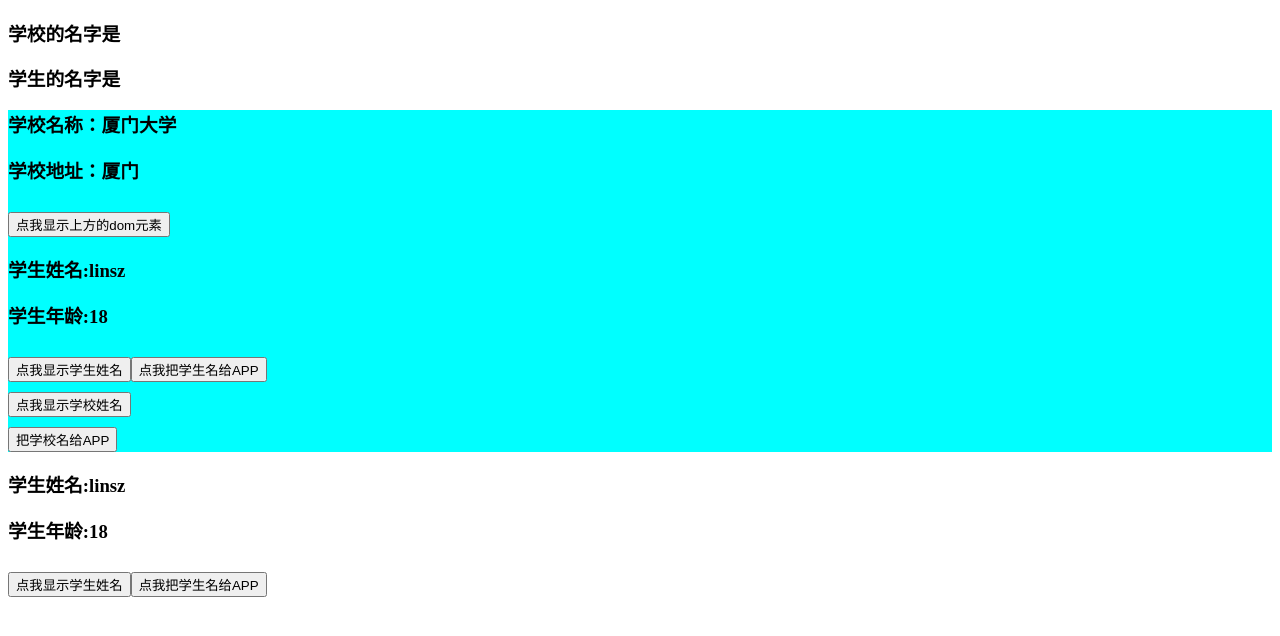
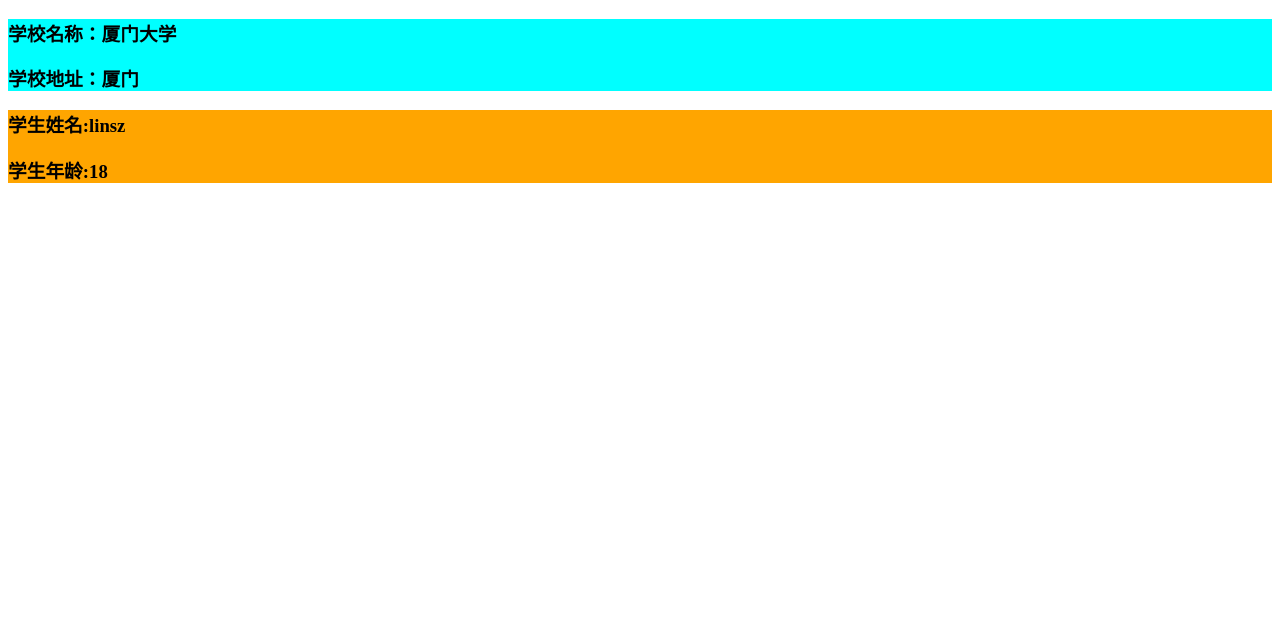
Before and after one commit to linszjava/vue-learn, a Vue app in the folder vue_cli_test/: page / in a window 1280 px wide. Shown: the top 636 px of the page. Built offline with nearby package versions, Linux system fonts and the light colour scheme.

Commit message:
合并和提交之前文件 至自定义事件

```diff
--- a/vue_cli_test/src/App.vue
+++ b/vue_cli_test/src/App.vue
@@ -1,7 +1,5 @@
 <template>
   <div>
-    <h3>学校的名字是{{ schoolName }}</h3>
-    <h3>学生的名字是{{ studentName }}</h3>
     <!-- <h3>使用$ref 学生的名字是{{ refStudentName }}</h3> -->
     <!-- 把学校名给app -->
     <!-- 方法1 使用props加提前制定好的函数 -->
@@ -22,11 +20,10 @@
 </template>
 
 <script>
-import PropStudent from './components/PropStudent.vue';
 import School from './components/School.vue';
 import Student from './components/Student.vue';
 export default {
-  components: { School, PropStudent, Student },
+  components: { School, Student },
   name: 'App',
   data() {
     return {
@@ -60,6 +57,6 @@ export default {
 };
 </script>
 
-<style lang="scss" scoped>
+<style scoped>
 
 </style>
--- a/vue_cli_test/src/components/PropStudent.vue
+++ /dev/null
@@ -1,46 +0,0 @@
-<template>
-    <div>
-        <h3>学生姓名:{{ name }}</h3>
-        <!-- <h3>学生年龄:{{ age + 1 }}</h3> -->
-        <h3>学生年龄:{{ realAge +1 }}</h3>
-        <h3>学生性别:{{ sex }}</h3>
-
-
-    </div>
-</template>
-
-<script>
-export default {
-    name: 'PropStudent',
-
-    data() {
-        return {
-            name: 'linsz',
-            age: 18,
-            sex: '男',
-            realAge: this.age  // 强制要修改props中的值
-        };
-    },
-    // props: ['name','age','sex']   // ① 简单写法
-    // props:{                          // ② 写法二 声明该属性的类型
-    //     name: String,
-    //     age: Number,
-    //     sex: String
-    // }
-    props:{    // 写法三 声明该属性的类型 是否需要 默认值
-        name:{
-            type: String,
-            require: true
-        },
-        age:{
-            type: Number,
-            default: 99
-        },
-        sex:{
-            type: String,
-            default: '女'
-        }
-    }
-
-};
-</script>
--- a/vue_cli_test/src/components/School.vue
+++ b/vue_cli_test/src/components/School.vue
@@ -2,10 +2,10 @@
     <div class="demo">
         <h3 ref="r1">学校名称：{{name}}</h3>
         <h3>学校地址：{{addr}}</h3>
-        <button @click="showDOM" ref="r2">点我显示上方的dom元素</button>
-        <Student ref="r3"></Student>
-        <button @click="showName">点我显示学校姓名</button> <br/>
-        <button @click="sendSchoolName">把学校名给APP</button>
+        <!-- <button @click="showDOM" ref="r2">点我显示上方的dom元素</button> -->
+        <!-- <Student ref="r3"></Student>       -->
+        <!-- <button @click="showName">点我显示学校姓名</button> <br/>
+        <button @click="sendSchoolName">把学校名给APP</button> -->
 
 
 
--- a/vue_cli_test/src/components/Student.vue
+++ b/vue_cli_test/src/components/Student.vue
@@ -1,10 +1,10 @@
 <template>
-    <div>
+    <div class="demo">
         <h3>学生姓名:{{ name }}</h3>
         <h3>学生年龄:{{ age }}</h3>
-        <button @click="showName">点我显示学生姓名</button>
+        <!-- <button @click="showName">点我显示学生姓名</button>
         <button @click="showStudentName">点我把学生名给APP</button>
-
+         -->
     </div>
 </template>
 
@@ -29,3 +29,9 @@ export default {
 
 };
 </script>
+
+<style scoped>
+ .demo{
+    background-color:orange;
+ }
+</style>
```
